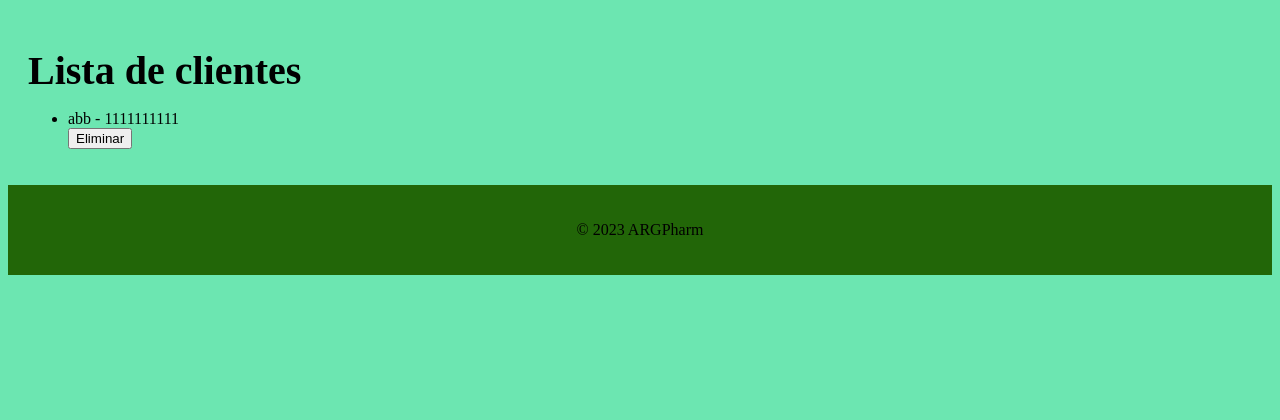
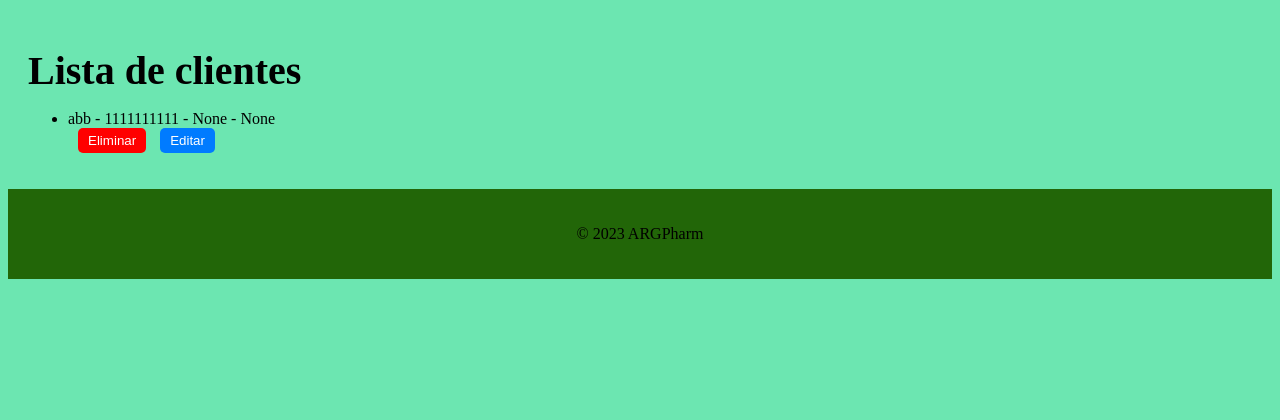
Before and after one commit to HugoGranchetti/TP-Django-Grupo-5, a Django app: page /clientes/ in a window 1280 px wide. Shown: the part 244-664 px from the top of the page. Run offline with Django 4.2, Linux system fonts and the light colour scheme; a user stored in the database is signed in; data comes from the database, SQL or seed files in the repository.

Commit message:
agregue editar clientes y ppedido funcionando

```diff
--- a/medicamentos/stock/static/stock/css/estilos.css
+++ b/medicamentos/stock/static/stock/css/estilos.css
@@ -1,10 +1,31 @@
-
 body {
   background-color: #6ce6b1;
   background-size: cover;
   background-position: center;
   background-repeat: no-repeat;
   height: 100vh;
+}
+
+.button-group {
+  display: inline-block;
+}
+
+.button-form {
+  display: inline-block;
+  margin-left: 10px;
+}
+
+.delete-button,
+.edit-button {
+  background-color: #007BFF;
+  color: #FFFFFF;
+  border: none;
+  padding: 5px 10px;
+  border-radius: 5px;
+}
+
+.delete-button {
+  background-color: #FF0000;
 }
 
 /* Estilos CSS para el encabezado y el pie de página */
--- a/medicamentos/stock/templates/lista_clientes.html
+++ b/medicamentos/stock/templates/lista_clientes.html
@@ -8,11 +8,20 @@
     <h1>Lista de clientes</h1>
     <ul>
         {% for cliente in clientes %}
-            <li>{{ cliente.nombre }} - {{ cliente.telefono }}
-                <form method="post" action="{% url 'eliminar_cliente' cliente.id %}">
-                    {% csrf_token %}
-                    <input type="submit" value="Eliminar">
-                </form>
+            <li>
+                <div class="client-info">
+                    {{ cliente.nombre }} - {{ cliente.telefono }} - {{ cliente.cuit }} - {{ cliente.mail }}
+                </div>
+                <div class="button-group">
+                    <form class="button-form" method="post" action="{% url 'eliminar_cliente' cliente.id %}">
+                        {% csrf_token %}
+                        <button class="delete-button" type="submit">Eliminar</button>
+                    </form>
+                    <form class="button-form" method="post" action="{% url 'editar_cliente' cliente.id %}">
+                        {% csrf_token %}
+                        <button class="edit-button" type="submit">Editar</button>
+                    </form>
+                </div>
             </li>
         {% empty %}
             <li>No hay clientes registrados.</li>
--- a/medicamentos/stock/urls.py
+++ b/medicamentos/stock/urls.py
@@ -2,6 +2,7 @@ from django.urls import path
 from . import views
 urlpatterns = [
     path('', views.index, name='inicio'),
+    path('clientes/editar/<int:cliente_id>/', views.editar_cliente, name='editar_cliente'),
     path('accounts/logout/', views.logout_view, name='logout'),
     path('medicamentos/', views.lista_medicamentos, name='lista_medicamentos'),
     path('medicamentos/<int:medicamento_id>/', views.detalle_medicamento, name='detalle_medicamento'),
--- a/medicamentos/stock/views.py
+++ b/medicamentos/stock/views.py
@@ -49,7 +49,7 @@ def logout_view(request):
     logout(request)
     return redirect('inicio')
 
-@require_POST
+
 @login_required
 def cargar_pedido(request):
     form = PedidoForm(request.POST)
@@ -129,3 +129,15 @@ def register(request):
 @login_required
 def profile_view(request):
     return render(request, 'profile.html')
+def editar_cliente(request, cliente_id):
+    cliente = get_object_or_404(Cliente, id=cliente_id)
+
+    if request.method == 'POST':
+        form = ClienteForm(request.POST, instance=cliente)
+        if form.is_valid():
+            form.save()
+            return redirect('lista_clientes')
+    else:
+        form = ClienteForm(instance=cliente)
+
+    return render(request, 'editar_cliente.html', {'form': form})
```
Also changed, not shown: medicamentos/stock/forms.py (+31 -2 lines), medicamentos/stock/templates/editar_cliente.html (added, +14 -0 lines), medicamentos/stock/templates/pedido.html (+67 -13 lines), 1 other file.
